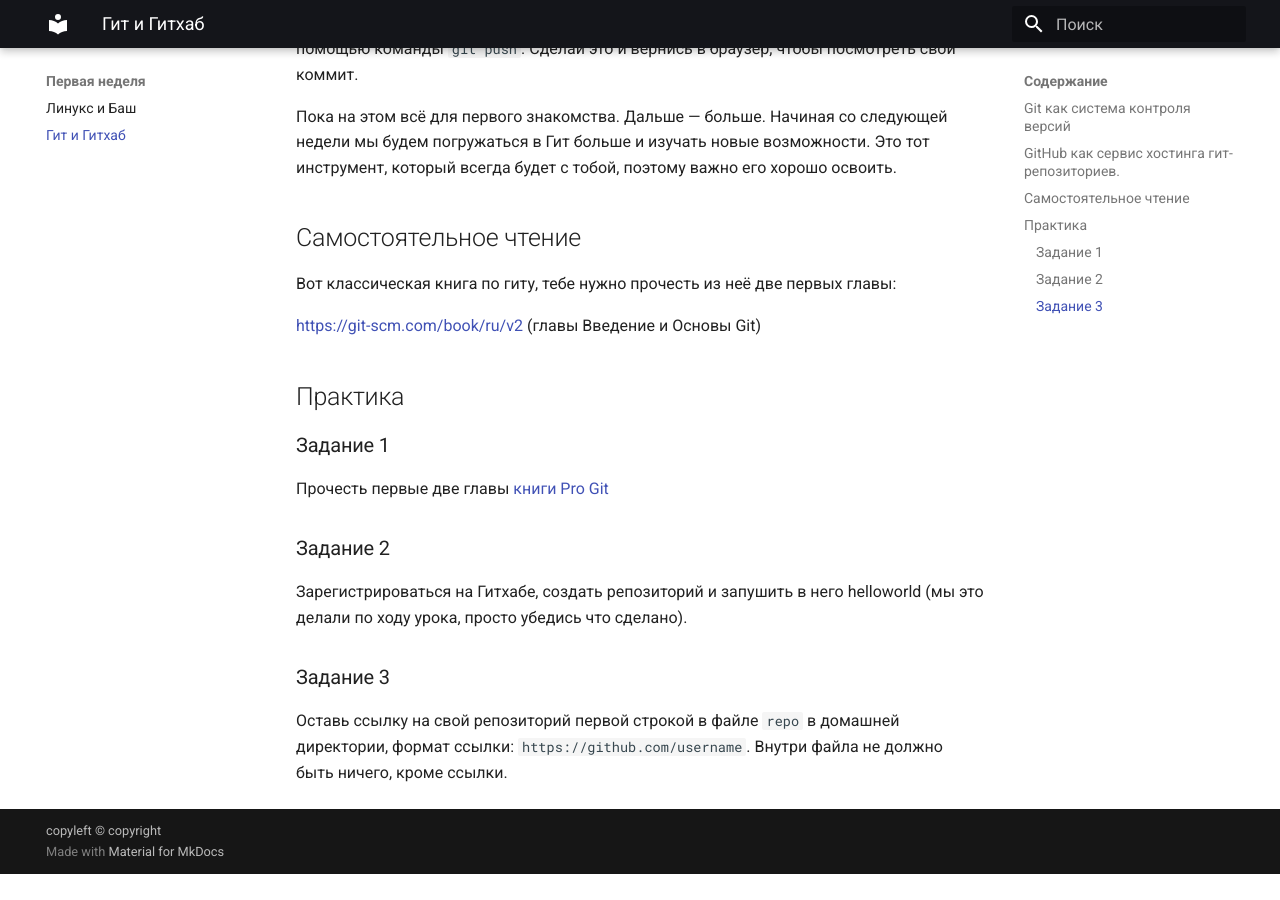
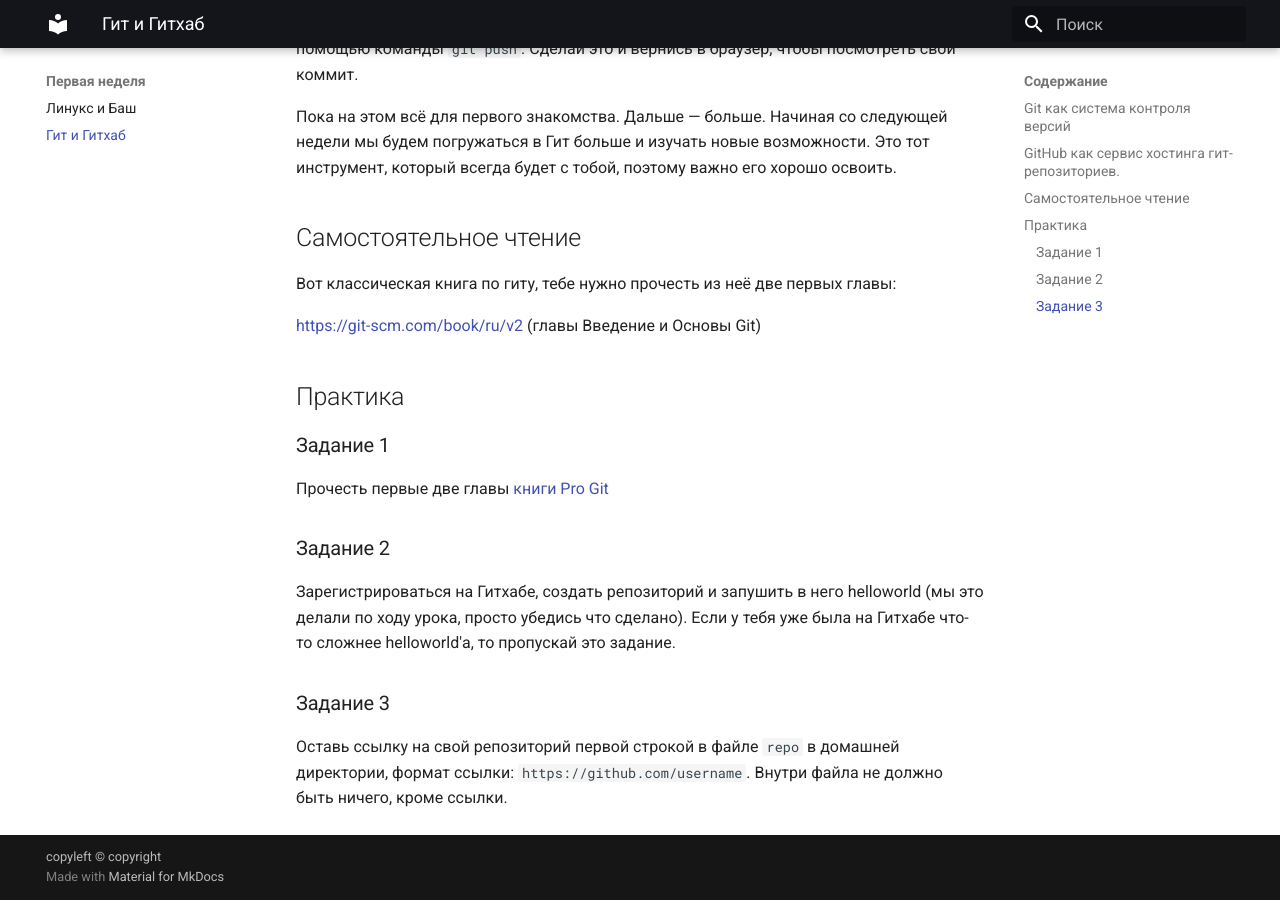
Before and after one commit to m-test-user/dshubenok.github.io, an MkDocs documentation site: the page built from docs/week1/git.md, in a window 1280 px wide and 900 px high, scrolled down 2766 px. Built offline with MkDocs 1.6.1 and Material for MkDocs 9.7.7, drawn with Linux system fonts in a browser that asks for light colours; before the commit the page ends 3640 px from its top, so only the background shows below that.

Commit message:
fix: git task 2

```diff
--- a/docs/week1/git.md
+++ b/docs/week1/git.md
@@ -84,7 +84,7 @@ git commit -m 'my first commit'
 
 ### Задание 2
 
-Зарегистрироваться на Гитхабе, создать репозиторий и запушить в него helloworld (мы это делали по ходу урока, просто убедись что сделано).
+Зарегистрироваться на Гитхабе, создать репозиторий и запушить в него helloworld (мы это делали по ходу урока, просто убедись что сделано). Если у тебя уже была на Гитхабе что-то сложнее helloworld'а, то пропускай это задание.
 
 ### Задание 3
 
```
